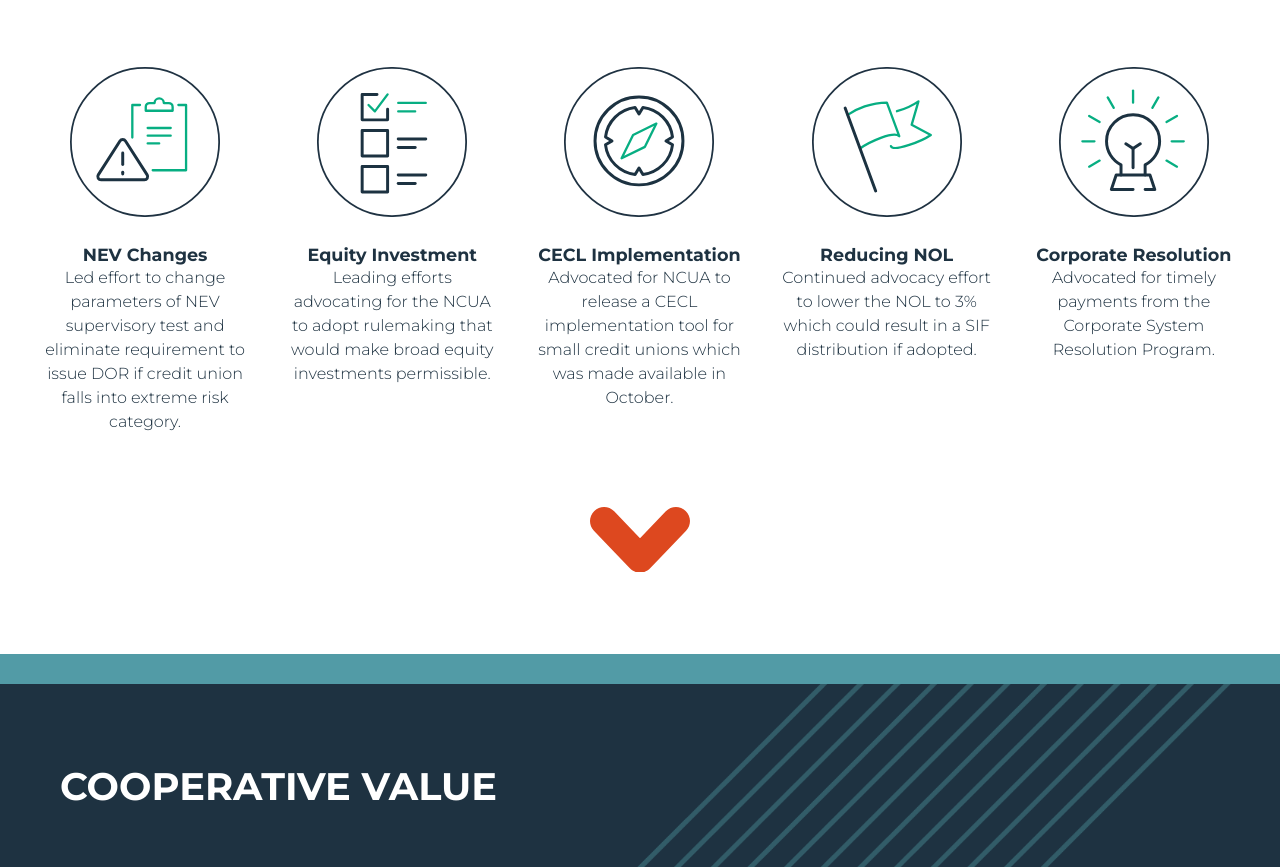
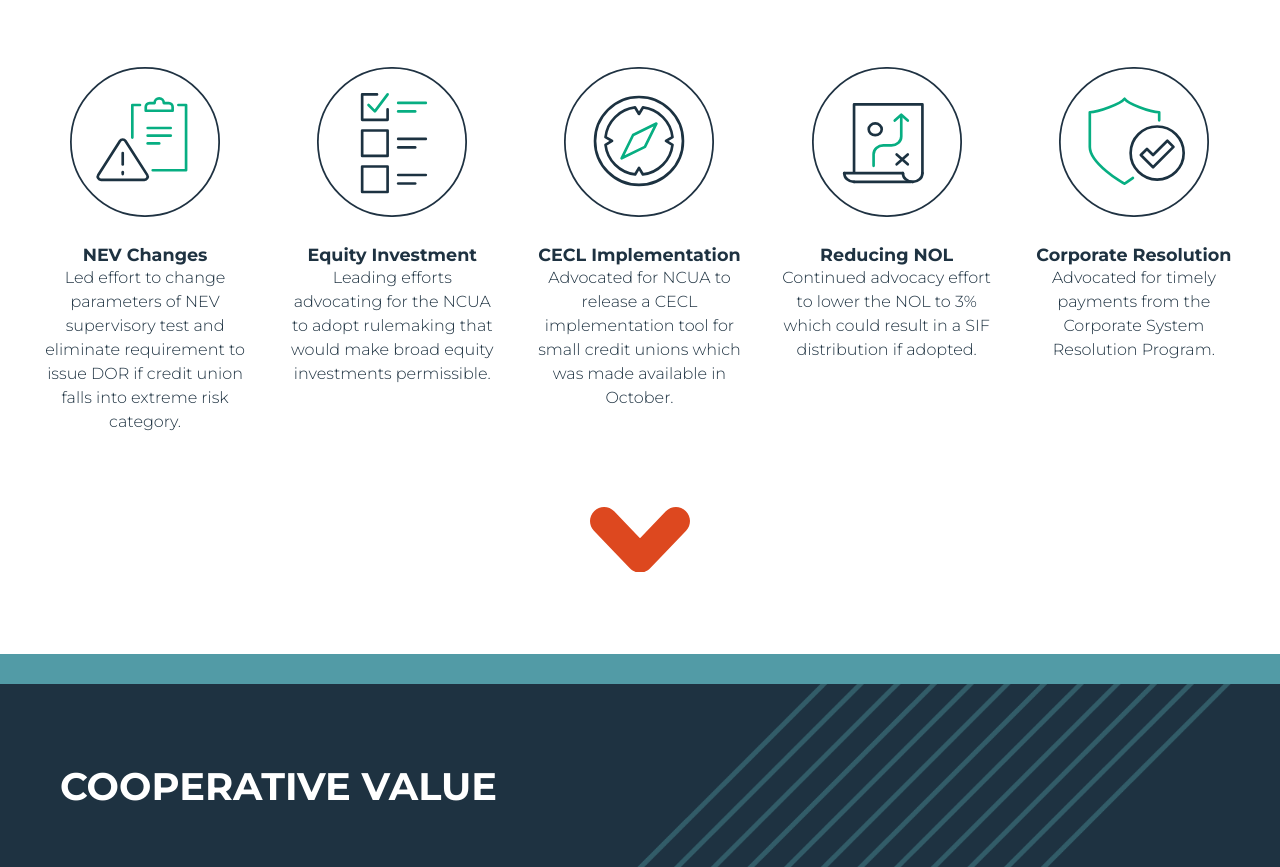
Before and after one commit to GoWest-Association/gowest-annual-report, a website: page index.html in a window 1280 px wide. Shown: the part 4274-5141 px from the top of the page. Drawn offline with nearby package versions, Linux system fonts and the light colour scheme.

```diff
--- a/index.html
+++ b/index.html
@@ -224,7 +224,7 @@
 
 					<div class="icon-column">
 						<div class="icon-column-icon">
-							<svg class="icon-flag" xmlns="http://www.w3.org/2000/svg" viewBox="0 0 146.42 146.42"><defs><style>.cls-1{stroke:#1f3242;stroke-miterlimit:10;stroke-width:1.71px;}.cls-1,.cls-2,.cls-3{fill:none;}.cls-2{stroke:#1c3241;stroke-width:2.89px;}.cls-2,.cls-3{stroke-linecap:round;stroke-linejoin:round;}.cls-3{stroke:#07ae82;stroke-width:2.26px;}</style></defs><circle class="cls-1" cx="73.21" cy="73.21" r="72.36"/><path class="cls-3" d="M46.9,79.56c8.52-6.01,32.76-17.53,38.27-12.02l-12.08-32.79c-15.24,0-29.76,6.01-38.27,12.02"/><path class="cls-3" d="M77.06,77.24c2.19,6.04,30.39-4.87,38.91-10.89l-18.71-9.9,6.63-22.89c-5.17,3.65-12.55,7.3-20.97,9.6"/><line class="cls-2" x1="32.35" y1="40.05" x2="62.15" y2="120.94"/></svg>
+							<svg class="icon-map" xmlns="http://www.w3.org/2000/svg" viewBox="0 0 146.42 146.42"><defs><style>.cls-1{stroke:#1f3242;stroke-miterlimit:10;stroke-width:1.71px;}.cls-1,.cls-2,.cls-3{fill:none;}.cls-2{stroke:#1c3241;}.cls-2,.cls-3{stroke-linecap:round;stroke-linejoin:round;stroke-width:2.6px;}.cls-3{stroke:#07ae82;}</style></defs><circle class="cls-1" cx="73.21" cy="73.21" r="72.36"/><g><path class="cls-3" d="M60.12,96.47v-11.41c0-4.73,4.27-8.56,9.53-8.56h7.95c5.27,0,9.53-3.83,9.53-8.56v-19.97"/><polyline class="cls-3" points="80.78 52.25 87.13 46.54 93.49 52.25"/><ellipse class="cls-2" cx="61.71" cy="60.81" rx="6.36" ry="5.71"/><polyline class="cls-2" points="107.79 103.6 107.79 36.56 41.05 36.56 41.05 102.17"/><path class="cls-2" d="M41.05,112.16c-5.27,0-9.53-3.83-9.53-8.56"/><path class="cls-2" d="M98.26,112.16c-5.27,0-9.53-3.83-9.53-8.56"/><path class="cls-2" d="M98.26,112.16c5.27,0,9.53-3.83,9.53-8.56"/><line class="cls-2" x1="31.52" y1="103.6" x2="88.72" y2="103.6"/><line class="cls-2" x1="41.05" y1="112.16" x2="96.67" y2="112.16"/><line class="cls-2" x1="93.49" y1="85.3" x2="82.64" y2="95.04"/><line class="cls-2" x1="82.64" y1="85.3" x2="93.49" y2="95.04"/></g></svg>
 						</div>
 						<h3>Reducing NOL</h3>
 						<p>Continued advocacy effort to lower the NOL to 3% which could result in a SIF distribution if adopted.</p>
@@ -232,7 +232,7 @@
 
 					<div class="icon-column">
 						<div class="icon-column-icon">
-							<svg class="icon-lightbulb" xmlns="http://www.w3.org/2000/svg" viewBox="0 0 146.42 146.42"><defs><style>.cls-1{stroke:#1f3242;stroke-miterlimit:10;stroke-width:1.71px;}.cls-1,.cls-2,.cls-3{fill:none;}.cls-2{stroke:#1c3241;stroke-width:2.89px;}.cls-2,.cls-3{stroke-linecap:round;stroke-linejoin:round;}.cls-3{stroke:#07ae82;stroke-width:2.26px;}</style></defs><circle class="cls-1" cx="73.21" cy="73.21" r="72.36"/><line class="cls-2" x1="65.23" y1="74.87" x2="72.3" y2="79.59"/><line class="cls-2" x1="79.37" y1="74.87" x2="72.3" y2="79.59"/><line class="cls-3" x1="72.3" y1="23.05" x2="72.3" y2="34.82"/><line class="cls-3" x1="47.56" y1="29.67" x2="53.45" y2="39.88"/><line class="cls-3" x1="29.45" y1="47.78" x2="39.66" y2="53.67"/><line class="cls-3" x1="22.83" y1="72.52" x2="34.61" y2="72.52"/><line class="cls-3" x1="29.45" y1="97.26" x2="39.66" y2="91.37"/><line class="cls-3" x1="115.14" y1="97.26" x2="104.94" y2="91.37"/><line class="cls-3" x1="121.77" y1="72.52" x2="109.99" y2="72.52"/><line class="cls-3" x1="115.14" y1="47.78" x2="104.94" y2="53.67"/><line class="cls-3" x1="97.04" y1="29.67" x2="91.15" y2="39.88"/><line class="cls-2" x1="72.3" y1="79.59" x2="72.3" y2="98.43"/><path class="cls-2" d="M84.08,105.5v-9.94c8.38-4.29,14.14-12.98,14.14-23.04,0-14.31-11.6-25.91-25.91-25.91s-25.91,11.6-25.91,25.91c0,10.06,5.75,18.75,14.14,23.04v9.94"/><polyline class="cls-2" points="72.3 119.64 51.1 119.64 55.81 105.5 88.79 105.5 93.5 119.64 84.08 119.64"/></svg>
+							<svg class="icon-security" xmlns="http://www.w3.org/2000/svg" viewBox="0 0 146.42 146.42"><defs><style>.cls-1{stroke:#1f3242;stroke-miterlimit:10;stroke-width:1.71px;}.cls-1,.cls-2,.cls-3{fill:none;}.cls-2{stroke:#1c3241;}.cls-2,.cls-3{stroke-linecap:round;stroke-linejoin:round;stroke-width:2.6px;}.cls-3{stroke:#07ae82;}</style></defs><circle class="cls-1" cx="73.21" cy="73.21" r="72.36"/><path class="cls-3" d="M97.8,52.1v-7.97c-9.41,0-30.55-8.43-33.84-13.11-3.29,4.68-25.26,13.11-33.88,13.11v33.86c0,15.92,31.98,35.35,33.86,35.85,.55-.15,4.57-2.98,8.21-5.53"/><path class="cls-2" d="M121.7,83.97c0,14.3-11.59,25.89-25.89,25.89s-25.89-11.59-25.89-25.89,11.59-25.89,25.89-25.89,25.89,11.59,25.89,25.89h0Zm-15.93-11.95l-13.94,13.94-5.98-5.98-5.98,5.98,11.95,11.95,19.92-19.92-5.98-5.98h0Z"/></svg>
 						</div>
 						<h3>Corporate Resolution</h3>
 						<p>Advocated for timely payments from the Corporate System Resolution Program.</p>
```
